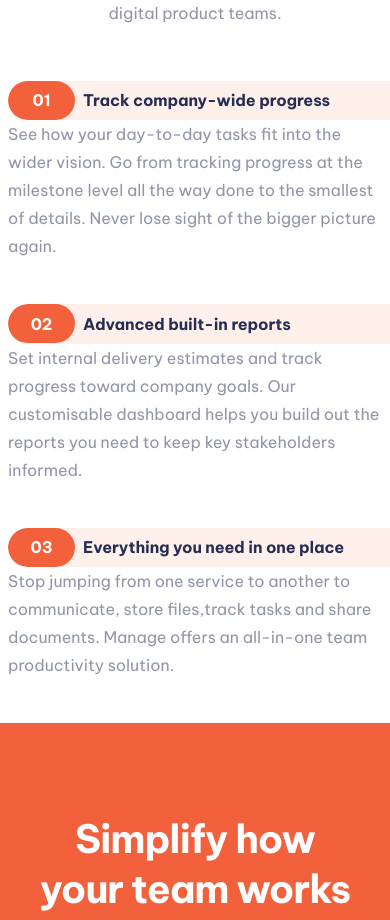
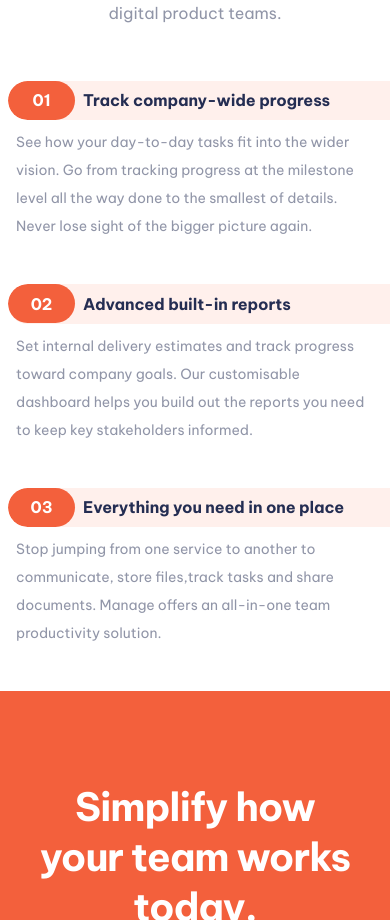
Before and after one commit to ZiadHmedan/landingPage, a React (Vite) app: page / in a window 390 px wide. Shown: the part 980-1900 px from the top of the page. Built offline with nearby package versions, Linux system fonts and the light colour scheme.

Commit message:
edit features section and fix paragraph in mobile screen

```diff
--- a/src/pages/Features.jsx
+++ b/src/pages/Features.jsx
@@ -20,9 +20,7 @@ export default function Features({ features }) {
             key={id}
             className="xl:grid grid-2   xl:gap-x-7 mb-11 xl:mb-10  items-baseline gap-1 "
           >
-            {/* <div className="bg-red-200 row-span-2">1</div>
-            <div className="bg-red-300">2</div>
-            <div className="bg-red-400">3</div> */}
+
 
             <div className="ml-2 overflow-hidden gap-2 grid max-lg:flex flex-wrap items-baseline  max-xl:w-full max-xl:bg-PaleRed max-xl:rounded-l-full xl:hidden ">
               <NumBtn style="row-span-2 h-[39px]">{num}</NumBtn>
@@ -32,7 +30,7 @@ export default function Features({ features }) {
             <NumBtn style="row-span-2 max-xl:hidden h-[39px]">{num}</NumBtn>
 
             <h3 className="h3-text mb-2 max-xl:hidden ">{title}</h3>
-            <p className="max-xl:px-2 p-text max-w-[403px]">{description}</p>
+            <p className="max-xl:pl-4 max-xl:pr-[14px] max-xl:mt-2 text-[14px] p-text max-w-[403px]">{description}</p>
           </div>
         ))}
       </div>
```
